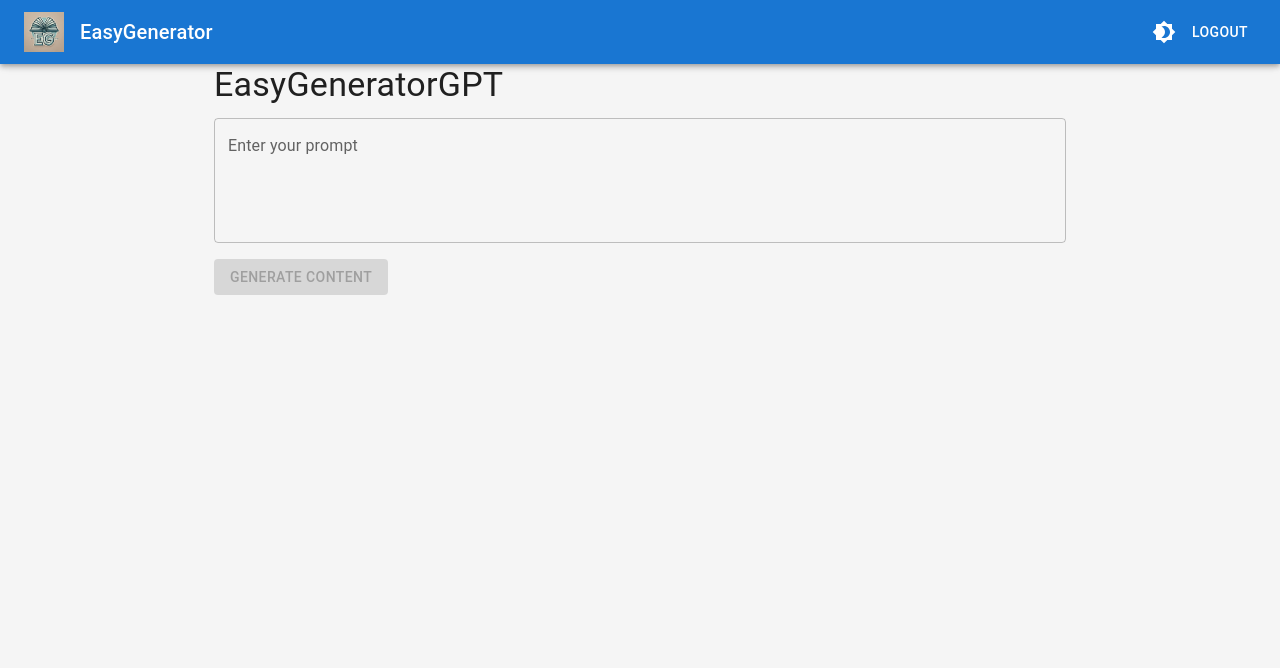
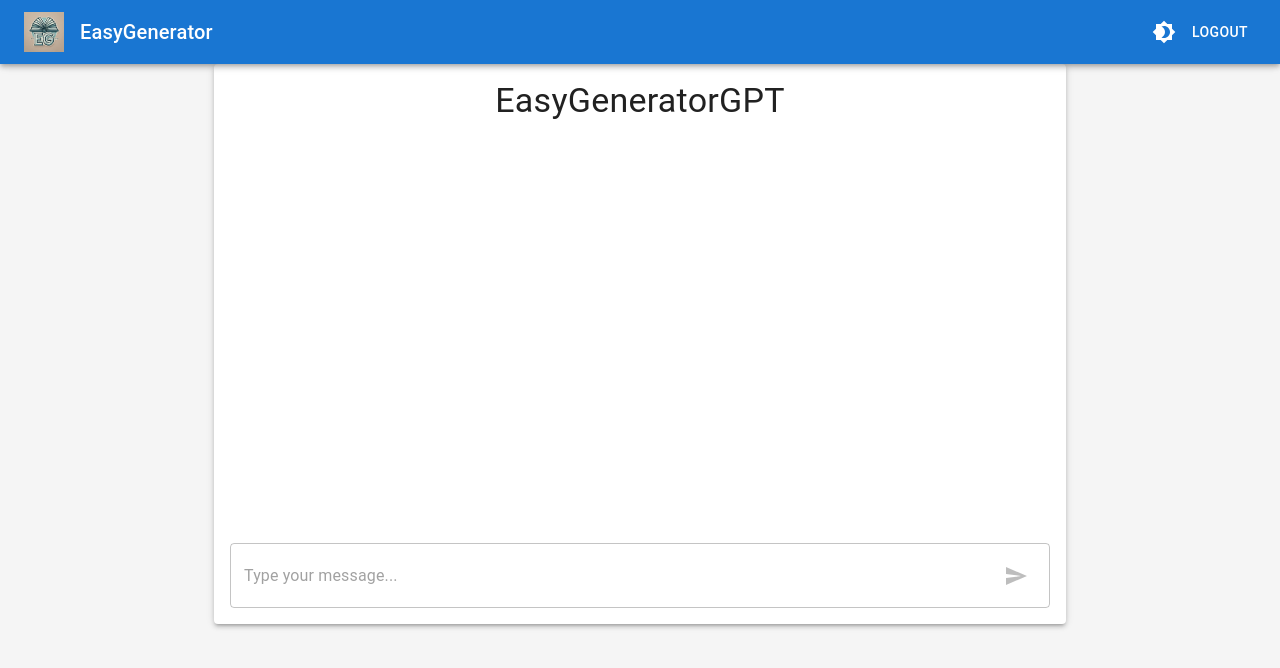
Before and after one commit to mujtabasiddiqui0786/easygenerator-my-app, a React (Create React App) app: page /easygeneratorgpt in a window 1280 px wide. Shown: the top 668 px of the page. Built offline with nearby package versions, Linux system fonts and the light colour scheme; sample sign-in values are in the browser's storage.

Commit message:
add redirection and validations

```diff
--- a/package.json
+++ b/package.json
@@ -15,6 +15,7 @@
     "@types/react": "^18.3.9",
     "@types/react-dom": "^18.3.0",
     "axios": "^1.7.7",
+    "framer-motion": "^5.6.0",
     "jwt-decode": "^3.1.2",
     "react": "^18.3.1",
     "react-dom": "^18.3.1",
--- a/src/components/Dashboard.tsx
+++ b/src/components/Dashboard.tsx
@@ -1,10 +1,19 @@
 // src/components/Dashboard.tsx
-import React from 'react';
+import React, {useEffect} from 'react';
 import { Container, Typography, Grid, Card, CardContent, CardActionArea } from '@mui/material';
 import { useNavigate } from 'react-router-dom';
 
 const Dashboard: React.FC = () => {
   const navigate = useNavigate();
+
+  useEffect(() => {
+    // Check if user is logged in (e.g., check if JWT token is in localStorage)
+    const token = localStorage.getItem('token');
+    if (token) {
+      // If logged in, redirect to dashboard
+      navigate('/dashboard');
+    }
+  }, [navigate]);
 
   return (
     <Container maxWidth="lg" sx={{ mt: 8 }}>
--- a/src/components/EasyGeneratorGPT.tsx
+++ b/src/components/EasyGeneratorGPT.tsx
@@ -1,61 +1,148 @@
 // src/components/EasyGeneratorGPT.tsx
-import React, { useState } from 'react';
-import { Container, TextField, Button, Typography, Box, CircularProgress } from '@mui/material';
+import React, { useState, useRef, useEffect } from 'react';
+import {
+  Box,
+  Button,
+  Container,
+  TextField,
+  Typography,
+  Paper,
+  CircularProgress,
+  IconButton,
+  InputAdornment,
+} from '@mui/material';
+import SendIcon from '@mui/icons-material/Send';
+import { styled } from '@mui/system';
+import { motion } from 'framer-motion';
 import apiClient from '../apiClient';
 
+interface Message {
+  sender: 'user' | 'bot';
+  text: string;
+}
+
+const ChatContainer = styled(Paper)(({ theme }) => ({
+  padding: theme.spacing(2),
+  height: '70vh',
+  display: 'flex',
+  flexDirection: 'column',
+}));
+
+const MessagesContainer = styled(Box)(({ theme }) => ({
+  flexGrow: 1,
+  overflowY: 'auto',
+  marginBottom: theme.spacing(2),
+}));
+
+const MessageBubble = styled(motion.div)<{ sender: 'user' | 'bot' }>(({ theme, sender }) => ({
+  maxWidth: '70%',
+  padding: theme.spacing(1.5),
+  marginBottom: theme.spacing(1),
+  borderRadius: theme.spacing(2),
+  backgroundColor: sender === 'user' ? theme.palette.primary.main : theme.palette.grey[200],
+  color: sender === 'user' ? '#fff' : '#000',
+  alignSelf: sender === 'user' ? 'flex-end' : 'flex-start',
+  wordWrap: 'break-word',
+}));
+
+const InputContainer = styled(Box)(({ theme }) => ({
+  display: 'flex',
+  alignItems: 'center',
+}));
+
 const EasyGeneratorGPT: React.FC = () => {
-  const [prompt, setPrompt] = useState('');
-  const [output, setOutput] = useState('');
+  const [messages, setMessages] = useState<Message[]>([]);
+  const [input, setInput] = useState('');
   const [loading, setLoading] = useState(false);
-  const [error, setError] = useState('');
+  const messagesEndRef = useRef<HTMLDivElement | null>(null);
 
-  const handleGenerate = async () => {
-    if (!prompt.trim()) return;
+  const handleSend = async () => {
+    if (!input.trim()) return;
+
+    const userMessage: Message = { sender: 'user', text: input };
+    setMessages((prev) => [...prev, userMessage]);
 
     setLoading(true);
-    setError('');
-    setOutput('');
+    setInput(''); // Clear input box
+
     try {
-      const response = await apiClient.post('/generate', { prompt });
-      setOutput(response.data.output);
-    } catch (err: any) {
-      setError(err.response?.data?.message || 'Error generating content.');
+      const response = await apiClient.post('/generate', { prompt: input });
+      const botMessage: Message = { sender: 'bot', text: response.data.output };
+      setMessages((prev) => [...prev, botMessage]);
+    } catch (error) {
+      const botMessage: Message = {
+        sender: 'bot',
+        text: 'Error fetching response. Please try again.',
+      };
+      setMessages((prev) => [...prev, botMessage]);
     } finally {
       setLoading(false);
     }
   };
 
+  const handleKeyPress = (event: React.KeyboardEvent) => {
+    if (event.key === 'Enter' && !event.shiftKey && !loading) {
+      event.preventDefault();
+      handleSend();
+    }
+  };
+
+  useEffect(() => {
+    messagesEndRef.current?.scrollIntoView({ behavior: 'smooth' });
+  }, [messages]);
+
   return (
     <Container maxWidth="md" sx={{ mt: 8 }}>
-      <Typography variant="h4" gutterBottom>
+      <ChatContainer elevation={3}>
+        <Typography variant="h4" gutterBottom align="center">
           EasyGeneratorGPT
         </Typography>
+        <MessagesContainer>
+          {messages.map((msg, index) => (
+            <MessageBubble
+              key={index}
+              sender={msg.sender}
+              initial={{ opacity: 0, y: 20 }}
+              animate={{ opacity: 1, y: 0 }}
+              transition={{ duration: 0.3 }}
+            >
+              {msg.text}
+            </MessageBubble>
+          ))}
+          <div ref={messagesEndRef} />
+        </MessagesContainer>
+        {loading && (
+          <Box display="flex" justifyContent="center" mb={2}>
+            <CircularProgress />
+          </Box>
+        )}
+        <InputContainer>
           <TextField
-        label="Enter your prompt"
             variant="outlined"
+            placeholder="Type your message..."
             fullWidth
             multiline
-        rows={4}
-        value={prompt}
-        onChange={(e) => setPrompt(e.target.value)}
-        sx={{ mb: 2 }}
+            maxRows={4}
+            value={input}
+            onChange={(e) => setInput(e.target.value)}
+            onKeyPress={handleKeyPress}
+            disabled={loading}
+            InputProps={{
+              endAdornment: (
+                <InputAdornment position="end">
+                  <IconButton
+                    color="primary"
+                    onClick={handleSend}
+                    disabled={!input.trim() || loading}
+                  >
+                    <SendIcon />
+                  </IconButton>
+                </InputAdornment>
+              ),
+            }}
           />
-      <Button variant="contained" onClick={handleGenerate} disabled={!prompt || loading}>
-        {loading ? <CircularProgress size={24} /> : 'Generate Content'}
-      </Button>
-      {error && (
-        <Typography variant="body1" color="error" sx={{ mt: 2 }}>
-          {error}
-        </Typography>
-      )}
-      {output && (
-        <Box sx={{ mt: 4 }}>
-          <Typography variant="h5">Generated Content:</Typography>
-          <Typography variant="body1" sx={{ whiteSpace: 'pre-wrap' }}>
-            {output}
-          </Typography>
-        </Box>
-      )}
+        </InputContainer>
+      </ChatContainer>
     </Container>
   );
 };
--- a/src/components/SignIn.tsx
+++ b/src/components/SignIn.tsx
@@ -1,5 +1,5 @@
 // src/components/SignIn.tsx
-import React, { useState } from 'react';
+import React, { useState, useEffect } from 'react';
 import {
   Avatar,
   Button,
@@ -25,10 +25,29 @@
   const [successMessage, setSuccessMessage] = useState('');
   const navigate = useNavigate();
 
+  useEffect(() => {
+    // Check if user is logged in (e.g., check if JWT token is in localStorage)
+    const token = localStorage.getItem('token');
+    if (token) {
+      // If logged in, redirect to dashboard
+      navigate('/dashboard');
+    }
+  }, [navigate]);
+
   const handleSubmit = async (event: React.FormEvent) => {
     event.preventDefault();
-    setErrorMessage('');
-    setSuccessMessage('');
+    // Basic validation rules
+    const emailRegex = /^[^\s@]+@[^\s@]+\.[^\s@]+$/;
+    const passwordRegex = /^(?=.*[a-z])(?=.*[A-Z])(?=.*\d)(?=.*[@$!%*?&])[A-Za-z\d@$!%*?&]{8,}$/;
+
+    if (!emailRegex.test(email)) {
+      setErrorMessage('Please enter a valid email.');
+      return;
+    }
+    if (!passwordRegex.test(password)) {
+      setErrorMessage('Password must be at least 8 characters, include one uppercase letter, one lowercase letter, one number, and one special character.');
+      return;
+    }
     try {
       const response = await axios.post(`${API_BASE_URL}/signin`, { email, password });
       const { accessToken } = response.data;
```
Also changed, not shown: src/components/SignUp.tsx (+111 -18 lines), 1 other file (tests, documents, lock files or other folders). Lines whose indentation alone changed are shown as unchanged.
